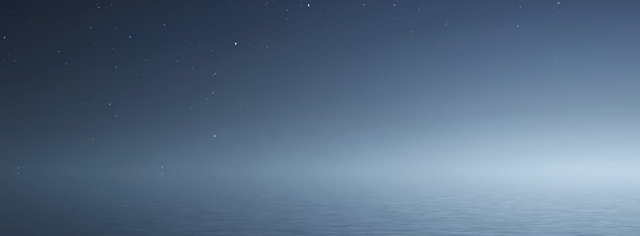
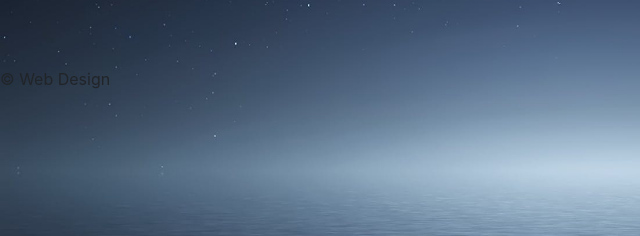
Before and after one commit to Rloria7/transparent-landing-page, a plain HTML site: page index.html in a window 1280 px wide. Shown: the part 372-608 px from the top of the page, 0-640 px from the left. Drawn offline with nearby package versions, Linux system fonts and the light colour scheme.

Commit message:
Update index.html

```diff
--- a/index.html
+++ b/index.html
@@ -54,13 +54,9 @@
    </div>
 
 
-
-
-
-
-
-
-
+<footer>
+   &copy  Web Design
+</footer>
         <script src="https://code.jquery.com/jquery-3.3.1.slim.min.js"></script>
         <script src="https://cdnjs.cloudflare.com/ajax/libs/popper.js/1.14.7/umd/popper.min.js"></script>
         <script src="https://stackpath.bootstrapcdn.com/bootstrap/4.3.1/js/bootstrap.min.js"></script>
```
